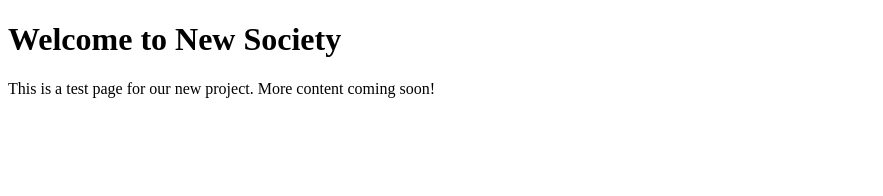
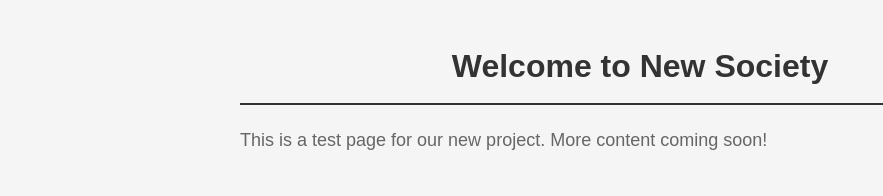
Before and after one commit to qyin22/new-society-test, a plain HTML site: page index.html in a window 1280 px wide. Shown: the whole page, without its empty margins (0-883 px from the left). Drawn offline with Linux system fonts and the light colour scheme.

Commit message:
Add CSS styling to the page

```diff
--- a/index.html
+++ b/index.html
@@ -4,6 +4,26 @@
     <meta charset="UTF-8">
     <meta name="viewport" content="width=device-width, initial-scale=1.0">
     <title>New Society Test</title>
+    <style>
+        body {
+            font-family: Arial, sans-serif;
+            max-width: 800px;
+            margin: 0 auto;
+            padding: 20px;
+            line-height: 1.6;
+            background-color: #f5f5f5;
+        }
+        h1 {
+            color: #333;
+            text-align: center;
+            border-bottom: 2px solid #333;
+            padding-bottom: 10px;
+        }
+        p {
+            color: #666;
+            font-size: 18px;
+        }
+    </style>
 </head>
 <body>
     <h1>Welcome to New Society</h1>
```
